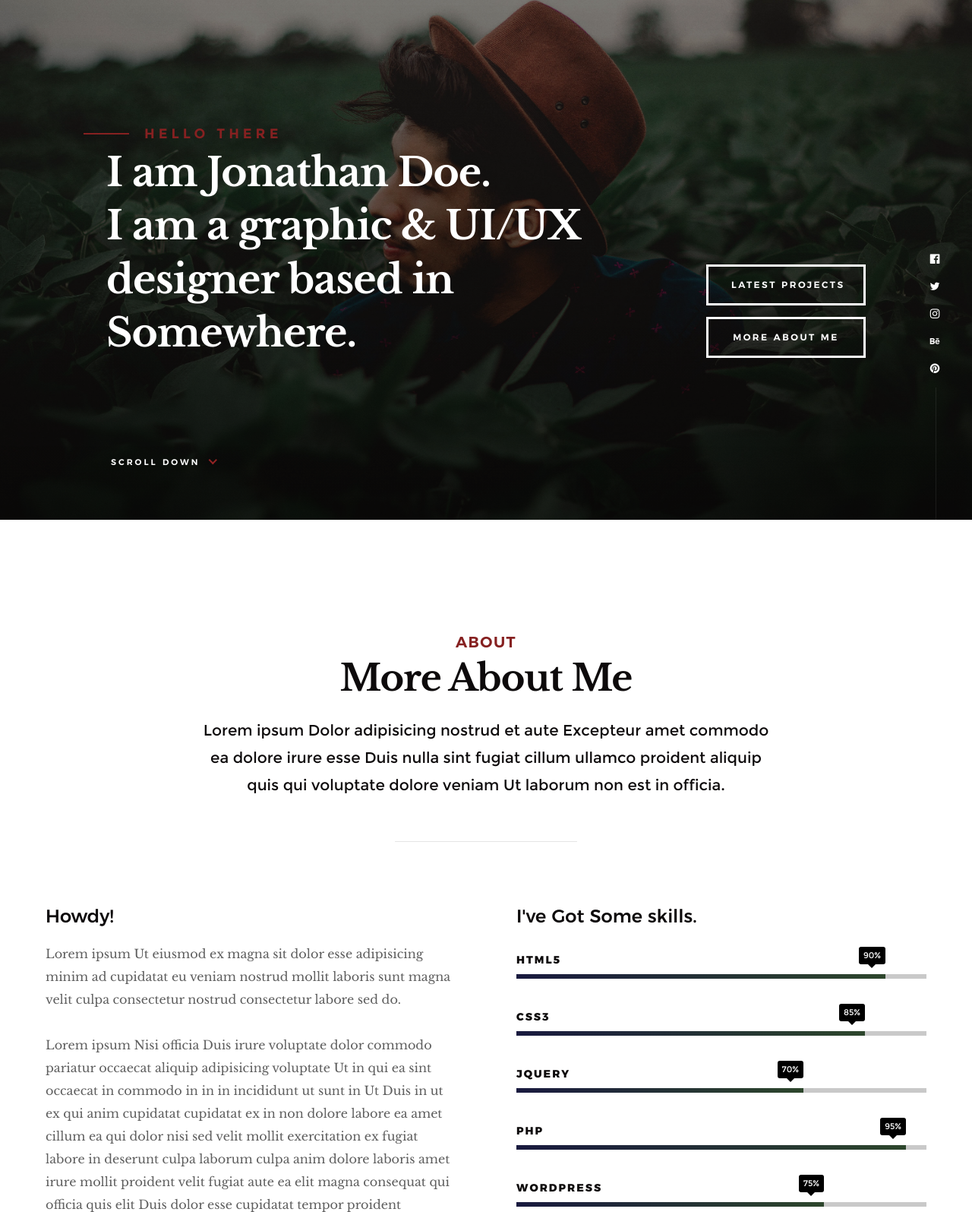
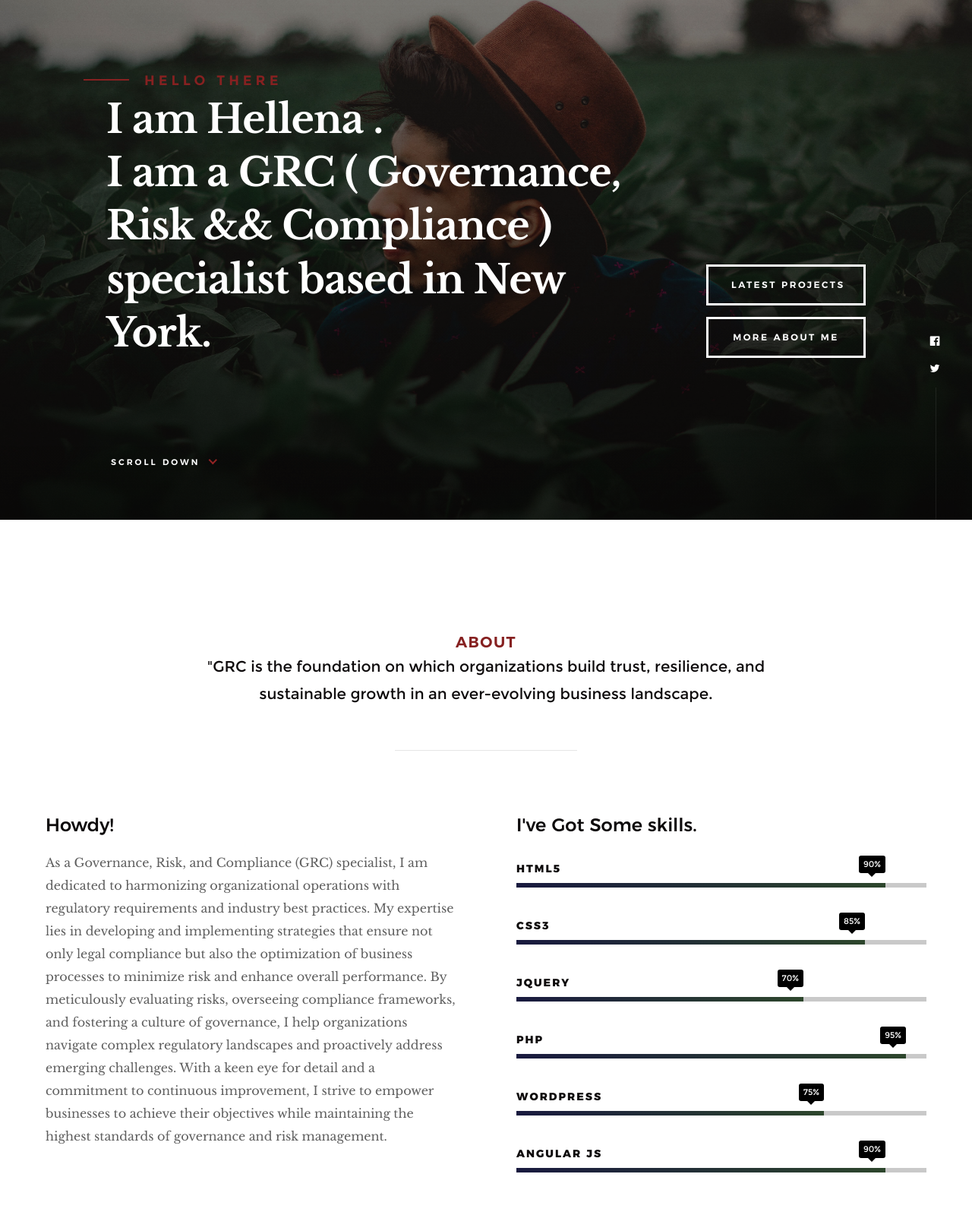
Before and after one commit to lennaawz/lennaawz.github.io, a plain HTML site: page index.html in a window 1280 px wide. Shown: the part 116-1711 px from the top of the page at 76% size. Drawn offline with Linux system fonts and the light colour scheme.

Commit message:
Update index.html

```diff
--- a/index.html
+++ b/index.html
@@ -75,9 +75,9 @@
                 <h3>Hello There</h3>
 
                 <h1>
-                    I am Jonathan Doe. <br>
-                    I am a graphic & UI/UX <br>
-                    designer based in Somewhere.
+                    I am Hellena . <br>
+                    I am a GRC ( Governance, Risk && Compliance )  <br>
+                    specialist based in New York.
                 </h1>
 
                 <div class="home-content__buttons">
@@ -106,15 +106,6 @@
             <li>
                 <a href="#"><i class="im im-twitter" aria-hidden="true"></i><span>Twiiter</span></a>
             </li>
-            <li>
-                <a href="#"><i class="im im-instagram" aria-hidden="true"></i><span>Instagram</span></a>
-            </li>
-            <li>
-                <a href="#"><i class="im im-behance" aria-hidden="true"></i><span>Behance</span></a>
-            </li>
-            <li>
-                <a href="#"><i class="im im-pinterest" aria-hidden="true"></i><span>Pinterest</span></a>
-            </li>
         </ul>
         <!-- end home-social -->
 
@@ -128,8 +119,7 @@
         <div class="row narrow section-intro has-bottom-sep">
             <div class="col-full text-center">
                 <h3>About</h3>
-                <h1>More About Me</h1>
-                <p class="lead">Lorem ipsum Dolor adipisicing nostrud et aute Excepteur amet commodo ea dolore irure esse Duis nulla sint fugiat cillum ullamco proident aliquip quis qui voluptate dolore veniam Ut laborum non est in officia.</p>
+                <p class="lead">"GRC is the foundation on which organizations build trust, resilience, and sustainable growth in an ever-evolving business landscape.</p>
             </div>
         </div>
 
@@ -138,11 +128,8 @@
             <div class="col-six tab-full left">
                 <h3>Howdy!</h3>
 
-                <p>Lorem ipsum Ut eiusmod ex magna sit dolor esse adipisicing minim ad cupidatat eu veniam nostrud mollit laboris sunt magna velit culpa consectetur nostrud consectetur labore sed do.</p>
+                <p>As a Governance, Risk, and Compliance (GRC) specialist, I am dedicated to harmonizing organizational operations with regulatory requirements and industry best practices. My expertise lies in developing and implementing strategies that ensure not only legal compliance but also the optimization of business processes to minimize risk and enhance overall performance. By meticulously evaluating risks, overseeing compliance frameworks, and fostering a culture of governance, I help organizations navigate complex regulatory landscapes and proactively address emerging challenges. With a keen eye for detail and a commitment to continuous improvement, I strive to empower businesses to achieve their objectives while maintaining the highest standards of governance and risk management.</p>
 
-                <p>
-                Lorem ipsum Nisi officia Duis irure voluptate dolor commodo pariatur occaecat aliquip adipisicing voluptate Ut in qui ea sint occaecat in commodo in in in incididunt ut sunt in Ut Duis in ut ex qui anim cupidatat cupidatat ex in non dolore labore ea amet cillum ea qui dolor nisi sed velit mollit exercitation ex fugiat labore in deserunt culpa laborum culpa anim dolore laboris amet irure mollit proident velit fugiat aute ea elit magna consequat qui officia quis elit Duis dolor esse cupidatat tempor proident voluptate aliqua ex cupidatat do eiusmod veniam irure laborum ut magna nostrud dolore ullamco commodo elit sit magna aliqua laborum veniam officia dolor.
-                </p>
             </div>
 
             <div class="col-six tab-full right">
```
